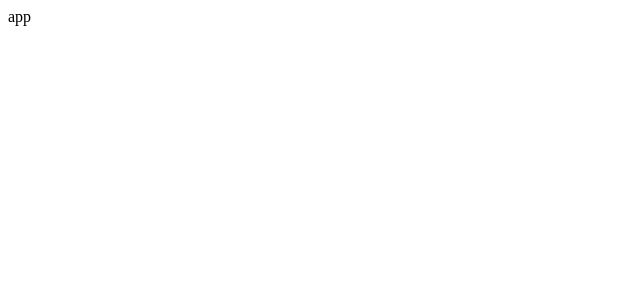
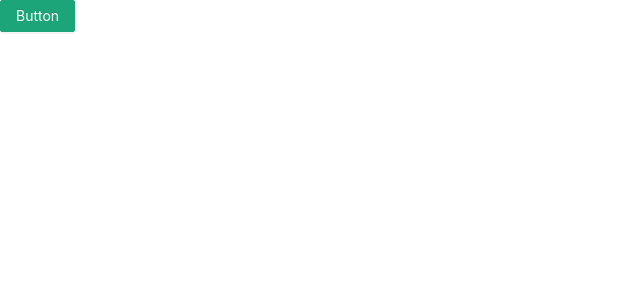
Before and after one commit to KamranDavar/todo2, a React (Create React App) app: page / in a window 1280 px wide. Shown: the top 300 px of the page, without its empty margins (0-640 px from the left). Built offline with nearby package versions, Linux system fonts and the light colour scheme.

Commit message:
craco config and less config

```diff
--- /dev/null
+++ b/craco.config.js
@@ -0,0 +1,17 @@
+const CracoLessPlugin = require('craco-less');
+
+module.exports = {
+    plugins: [
+        {
+            plugin: CracoLessPlugin,
+            options: {
+                lessLoaderOptions: {
+                    lessOptions: {
+                        modifyVars: { '@primary-color': '#1DA57A' },
+                        javascriptEnabled: true,
+                    },
+                },
+            },
+        },
+    ],
+};
--- a/src/App.js
+++ b/src/App.js
@@ -1,9 +1,10 @@
-function App() {
-    return (
-        <div>
-            app
-        </div>
-    );
-}
+import {Button} from 'antd';
+import './assets/styles/app.less';
+
+const App = () => (
+    <div className="App">
+        <Button type="primary">Button</Button>
+    </div>
+);
 
 export default App;
--- /dev/null
+++ b/src/assets/styles/app.less
@@ -0,0 +1 @@
+@import '~antd/dist/antd.less';
```
Also changed, not shown: package.json (+5 -3 lines), 1 other file (tests, documents, lock files or other folders).
